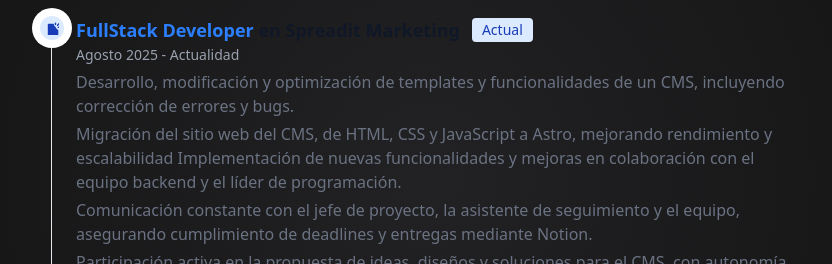
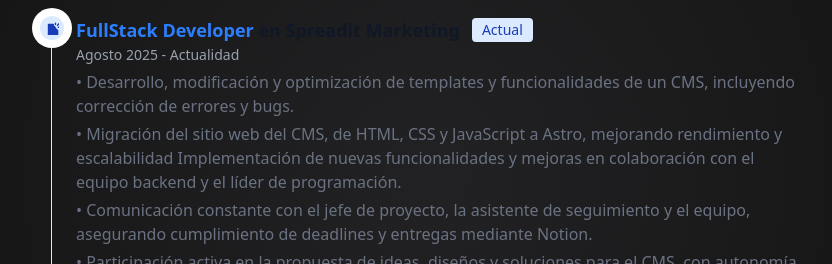
Before and after one commit to Fabrizio35/portfolio, a React (Vite) app: page / in a window 1280 px wide. Shown: the part 536-800 px from the top of the page, without its empty margins (214-1046 px from the left). Built offline with nearby package versions, Linux system fonts and the light colour scheme.

Commit message:
add list point

```diff
--- a/src/components/Experience/Experience.tsx
+++ b/src/components/Experience/Experience.tsx
@@ -35,7 +35,7 @@ export default function Experience({ experience }: Props) {
       <div className="mb-4 text-base font-normal text-gray-500 dark:text-gray-400">
         {experience?.description?.split('.').map((sentence, index) => {
           const trimmed = sentence.trim()
-          return trimmed ? <p className="my-1" key={index}>{trimmed}.</p> : null
+          return trimmed ? <p className="my-1" key={index}>• {trimmed}.</p> : null
         })}
       </div>
 
```
